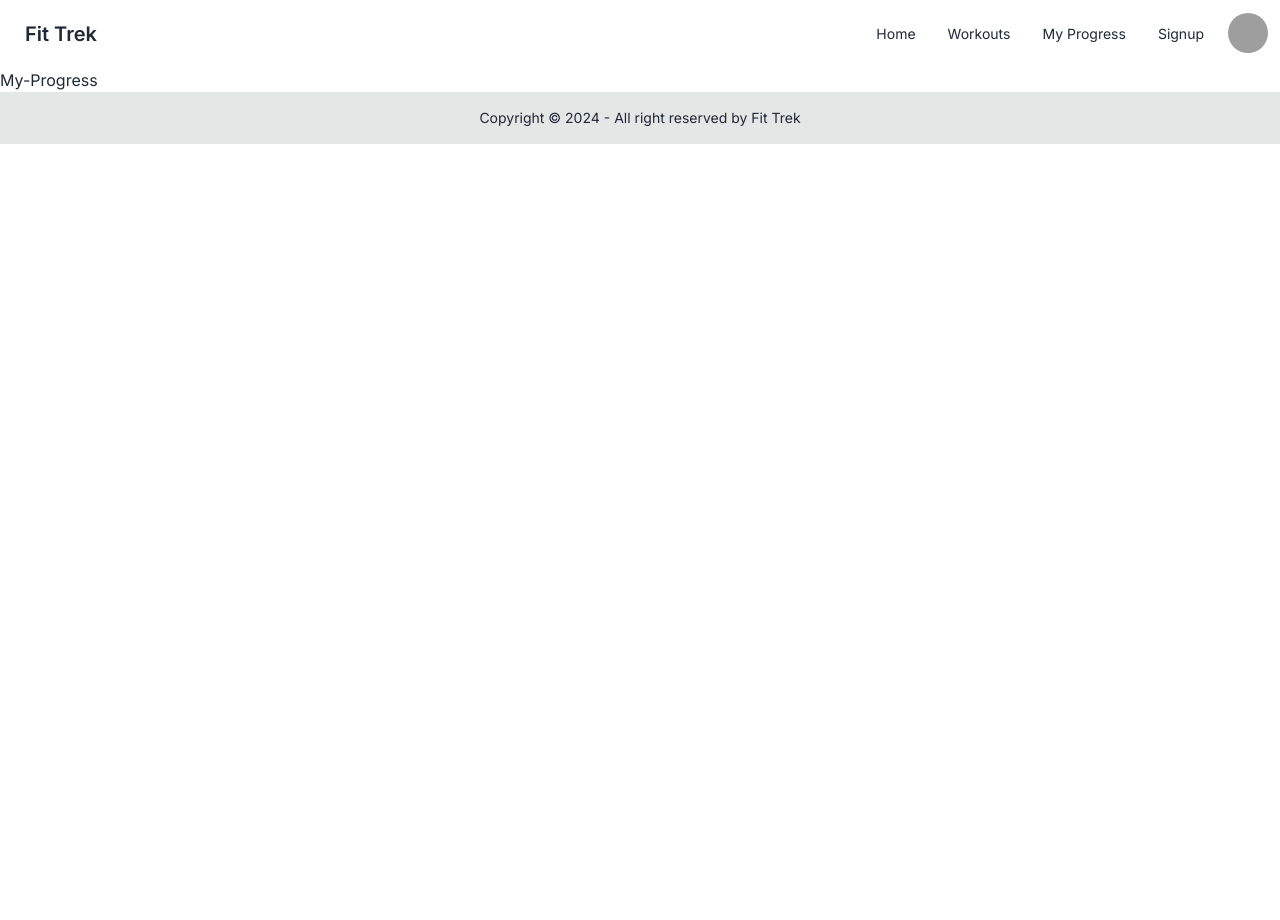
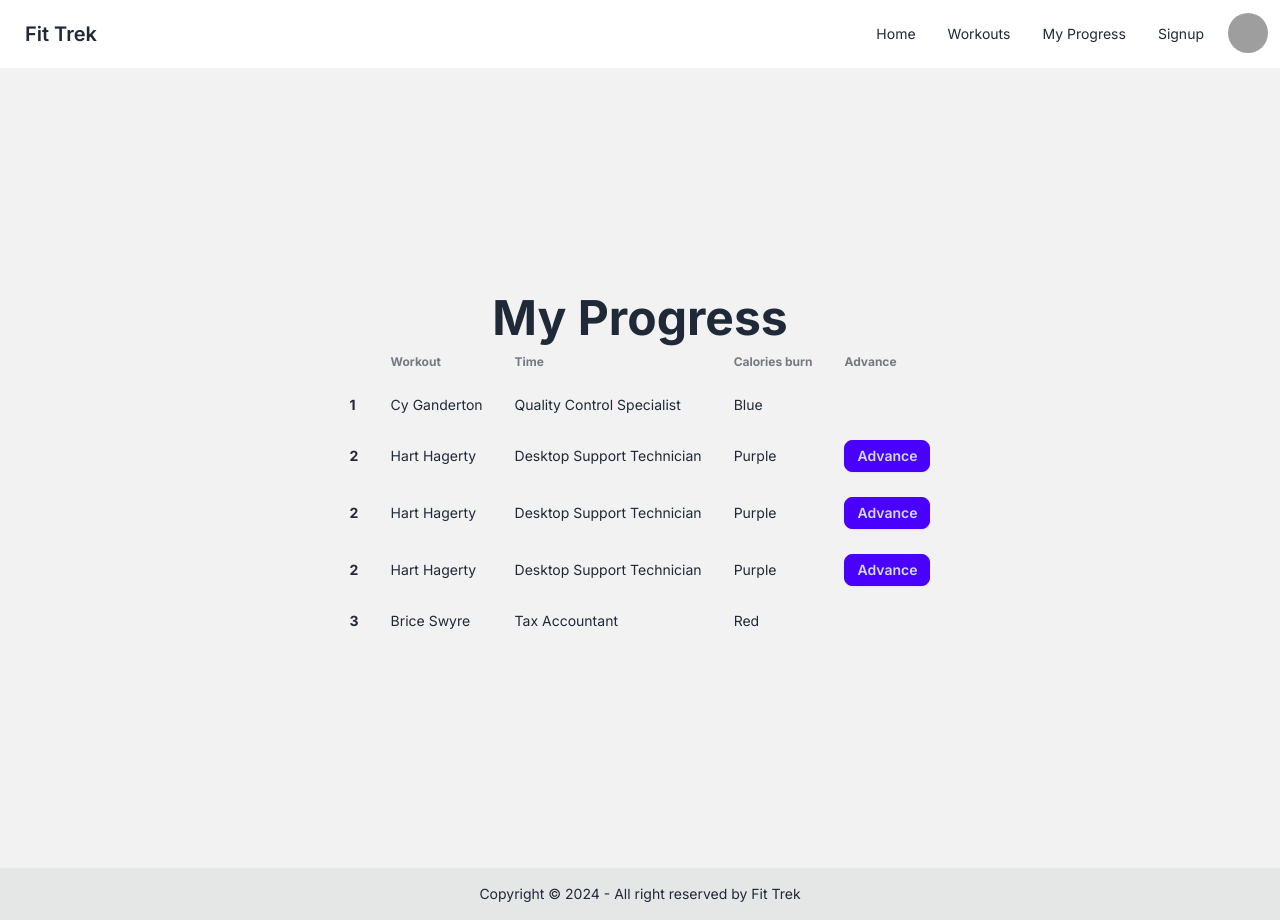
Before and after one commit to HussnainAhmad1606/Fit-Trek, a Next.js app: page /My-Progress in a window 1280 px wide. Before the commit the page ends 800 px from the top, so only its background shows below. Built offline with nearby package versions, Linux system fonts and the light colour scheme; grey boxes are pictures that could not be loaded.

Commit message:
my progress page

```diff
--- a/src/app/My-Progress/page.js
+++ b/src/app/My-Progress/page.js
@@ -1,7 +1,49 @@
 import React from "react";
-
+import Trr from "../components/Trr";
 const MyProgress = () => {
-  return <div>My-Progress</div>;
+  return (
+    <div className="hero min-h-screen bg-base-200">
+      <div className="hero-content text-center">
+        <div className="w-auto">
+          <h1 className="text-5xl font-bold">My Progress</h1>
+          <div className="overflow-x-auto">
+            <table className="table">
+              {/* head */}
+              <thead>
+                <tr>
+                  <th></th>
+                  <th>Workout</th>
+                  <th>Time</th>
+                  <th>Calories burn</th>
+                  <th>Advance</th>
+                </tr>
+              </thead>
+              <tbody>
+                {/* row 1 */}
+                <tr>
+                  <th>1</th>
+                  <td>Cy Ganderton</td>
+                  <td>Quality Control Specialist</td>
+                  <td>Blue</td>
+                </tr>
+                {/* row 2 */}
+                <Trr />
+                <Trr />
+                <Trr />
+                {/* row 3 */}
+                <tr>
+                  <th>3</th>
+                  <td>Brice Swyre</td>
+                  <td>Tax Accountant</td>
+                  <td>Red</td>
+                </tr>
+              </tbody>
+            </table>
+          </div>
+        </div>
+      </div>
+    </div>
+  );
 };
 
 export default MyProgress;
--- a/src/app/Workouts/[workoutType]/page.js
+++ b/src/app/Workouts/[workoutType]/page.js
@@ -15,7 +15,7 @@ const Worksout = ({params}) => {
           <WorkoutList title={"Workout 1"} time={"5 Min"} kcal={300}/>
           <WorkoutList title={"Workout 2"} time={"15 Min"} kcal={70}/>
           <WorkoutList title={"Workout 3"} time={"25 Min"} kcal={500}/>
-          <WorkoutList title={"Workout 4"} time={"225 Min"} kcal={1000}/>
+          <WorkoutList title={"Workout 4"} time={"45 Min"} kcal={1000}/>
 
         </div>
       </div>
--- /dev/null
+++ b/src/app/components/Trr.js
@@ -0,0 +1,15 @@
+import React from "react";
+
+const Trr = () => {
+  return (
+    <tr>
+      <th>2</th>
+      <td>Hart Hagerty</td>
+      <td>Desktop Support Technician</td>
+      <td>Purple</td>
+      <td><button className=" btn btn-sm btn-primary">Advance</button></td>
+    </tr>
+  );
+};
+
+export default Trr;
```
